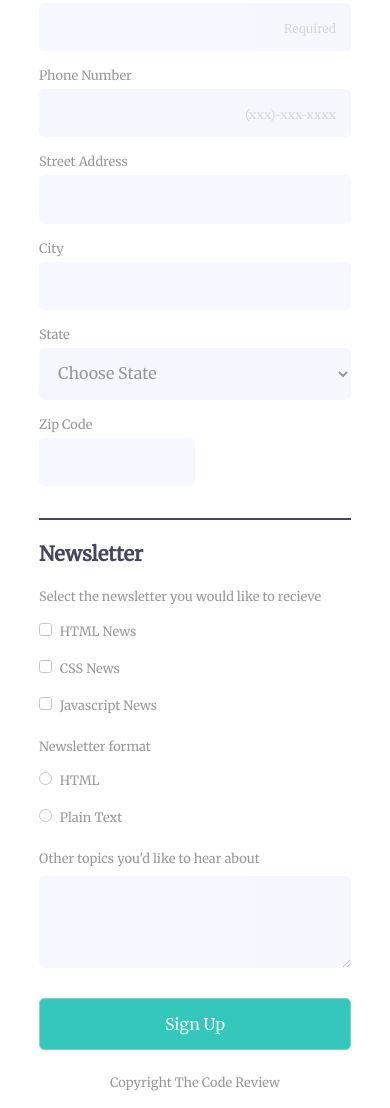
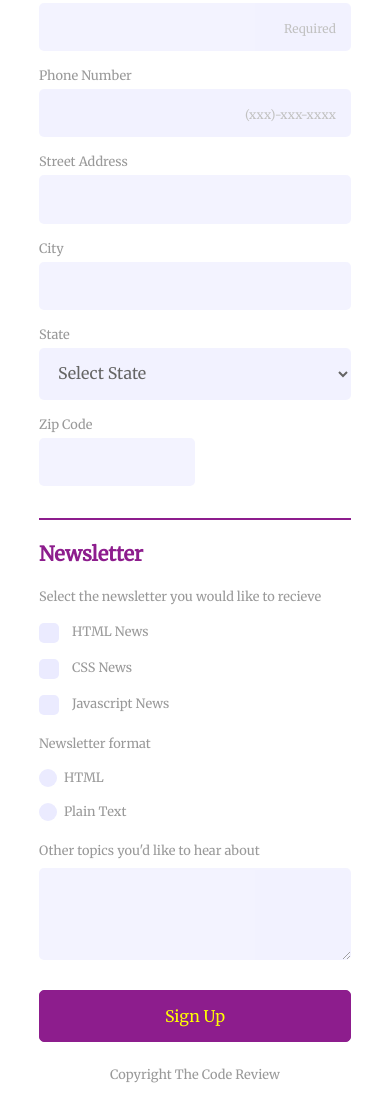
Before and after one commit to Nriley93/techdegree_project_3, a plain HTML site: page index.html in a window 390 px wide. Shown: the part 401-1509 px from the top of the page. Drawn offline with Linux system fonts and the light colour scheme.

Commit message:
Update / techdegree proj-3
CSS / Changed all :root colors except for secondary and aux colors
* Added input types email and telephone
* styled the check and radio inputs
HTML / added container class to form, deleted from fieldset
* added inputs email and telephone, was listed as "text" before
* Changes to select menus placeholder text
* style-check added to checkboxs for styling
* span tags added to label for styling radio buttons
 * Submit button was in fieldset, now moved to bottom of form

```diff
--- a/css/style.css
+++ b/css/style.css
@@ -1,9 +1,10 @@
 :root {
 	--max-width: 768px;
-	--primary-color:#46465f;
+	--primary-color:#8d1d8d;
 	--secondary-color: #999;
 	--aux-color: #ebebff;
-	--focus-color: rgb(104, 107, 255);
+	--focus-color: #be29be;
+	--alt-color: #ffff00;
 }
 *,
 *:before,
@@ -67,15 +68,15 @@ label {
 	width: 100%;
 	margin: 1.5rem 0;
 	padding: 1rem;
-	background: #35c7bb;
-	color: #fff;
-	border: 1px solid #8ad4be;
+	background: var(--primary-color);
+	color: var(--alt-color);
+	border: 1px solid var(--primary-color);
 	border-radius: 5px;
 	cursor: pointer;
 }
 
 .btn:hover {
-	background: #289e94
+	background: var(--focus-color);
 }
 
 .contact {
@@ -101,7 +102,7 @@ footer {
 }
 .main-header {
 	background: var(--primary-color);
-	color: #fff;
+	color: var(--alt-color);
 	padding: 1rem 0;
 }
 /* ^^^ styles top banner while the h1 is styled under elements */
@@ -143,6 +144,8 @@ textarea {
 }
 
 input[type="text"],
+input[type="email"],
+input[type="telephone"],
 select {
 	padding: 15px;
 	margin-top: .25rem;
@@ -187,9 +190,72 @@ Radio and Check boxs
 	margin-top: .75rem;
 }
 
+.style-check {
+  position: absolute;
+  opacity: 0;
+}
+
+.style-check + label {
+  position: relative;
+  cursor: pointer;
+  padding: 0;
+}
+
+.style-check + label:before {
+  content: "";
+  margin-right: 10px;
+  display: inline-block;
+  vertical-align: text-top;
+  width: 20px;
+  height: 20px;
+  background:var(--aux-color);
+  border-radius: 5px;
+}
+/* ^^^ Create's new checkbox before the label */
+
+.style-check:checked + label:before {
+  background: var(--focus-color);
+}
+
+.style-check:checked + label:after {
+  content: "";
+  position: absolute;
+  left: 5px;
+  top: 9px;
+  background: var(--alt-color);
+  width: 2px;
+  height: 2px;
+  box-shadow: 2px 0 0 var(--alt-color), 4px 0 0 var(--alt-color), 4px -2px 0 var(--alt-color), 4px -4px 0 var(--alt-color), 4px -6px 0 var(--alt-color), 4px -8px 0 var(--alt-color);
+  -webkit-transform: rotate(45deg);
+          transform: rotate(45deg);
+}
+
 input[type="radio"],
 input[type="checkbox"] {
 	margin: 0 4px 8px 0;
+}
+
+input[type="radio"] {
+  display: none;
+}
+
+input[type="radio"] + label span {
+  display: inline-block;
+  width: 18px;
+  height: 18px;
+  margin: -1px 4px 0 0;
+  vertical-align: middle;
+	cursor: pointer;
+  border-radius: 50%;
+}
+
+input[type="radio"] + label span {
+  background-color: var(--aux-color);
+}
+
+input[type="radio"]:checked + label span {
+	background-color: var(--focus-color);
+	border: 1px solid var(--alt-color);
 }
 
 /*================
@@ -205,14 +271,21 @@ footer p {
 input,
 select,
 textarea {
-	opacity: .4;
+	opacity: .6;
 }
 input:focus,
 select:focus,
 textarea:focus {
-	opacity: 1;
-	border: 2px solid var(--focus-color);
+	background: var(--focus-color);
+	color: var(--aux-color);
+	border: 2px solid var(--alt-color);
 	transition: all 0.2s .1s ease-in;
+}
+.style-check + label:before,
+.style-check:checked + label:before,
+input[type="radio"] + label span,
+input[type="radio"]:checked + label span {
+  transition: 0.4s linear;
 }
 
 @media(min-width: 768px) {
--- a/index.html
+++ b/index.html
@@ -20,8 +20,8 @@
 			</section>
 		</header>
 		<main>
-			<form class="form" action="index.html" method="POST">
-				<fieldset class="container">
+			<form class="container" action="index.html" method="POST">
+				<fieldset>
 					<legend>Contact Information</legend>
 					<div class="contact">
 						<label for="name">Full Name</label>
@@ -29,11 +29,11 @@
 					</div>
 					<div class="contact">
 						<label for="email">Email Address</label>
-						<input required type="text" id="email" name="user_email" placeholder="Required">
+						<input required type="email" id="email" name="user_email" placeholder="Required">
 					</div>
 					<div class="contact">
 						<label for="tel">Phone Number</label>
-							<input type="text" id="tel" name="user_phone" placeholder="(xxx)-xxx-xxxx">
+							<input type="telephone" id="tel" name="user_phone" placeholder="(xxx)-xxx-xxxx">
 					</div>
 					<div class="contact">
 						<label for="street">Street Address</label>
@@ -46,7 +46,7 @@
 					<div class="contact">
 						<label for="state">State</label>
 						<select name="user_state" id="state">
-								<option value="default">Choose State</option>
+								<option selected="" hidden="" disabled="">Select State</option>
 								<option value="Alabama">Alabama</option>
 								<option value="Texas">Texas</option>
 								<option value="Kentucky">Kentucky</option>
@@ -55,7 +55,6 @@
 								<option value="Nebraska">Nebraska</option>
 								<option value="Michigan">Michigan</option>
 								<option value="Missouri">Missouri</option>
-								<!-- <option value="Wissconsin">Wissconsin</option> -->
 						</select>
 					</div>
 					<div class="contact">
@@ -63,34 +62,34 @@
 						<input type="text" name="user_zipcode" id="zipcode" >
 					</div>
 				</fieldset>
-				<fieldset class="container">
+				<fieldset>
 					<legend>Newsletter</legend>
 					<label>Select the newsletter you would like to recieve</label>
 					<div class="news">
-						<input type="checkbox" name="html" id="html" value="html">
-						<label for="html">HTML News</label>
+						<input class="style-check" type="checkbox" name="html" id="html" value="html">
+						<label for="html"><span></span> HTML News</label>
 					</div>
 					<div class="news">
-						<input type="checkbox" name="css" id="css" value="css">
-						<label for="css">CSS News</label>
+						<input class="style-check" type="checkbox" name="css" id="css" value="css">
+						<label for="css"><span></span> CSS News</label>
 					</div>
 					<div class="mb news">
-						<input type="checkbox" name="javascript" id="javascript" value="javascript">
-						<label for="javascript">Javascript News</label>
+						<input class="style-check" type="checkbox" name="javascript" id="javascript" value="javascript">
+						<label for="javascript"><span></span> Javascript News</label>
 					</div>
 					<label>Newsletter format</label>
 					<div class="news">
 						<input type="radio" name="radio" id="html_format" value="html_format">
-						<label for="html_format">HTML</label>
+						<label for="html_format"><span></span> HTML</label>
 					</div>
 					<div class=" mb news">
 						<input type="radio" name="radio" id="plain" value="plain">
-						<label for="plain">Plain Text</label>
+						<label for="plain"><span></span> Plain Text</label>
 					</div>
 					<label for="topics">Other topics you'd like to hear about</label>
 					<textarea name="topics" id="topics" cols="25" rows="5"></textarea>
-					<button class="btn" type="submit">Sign Up</button>
 				</fieldset>
+				<button class="btn container" type="submit">Sign Up</button>
 			</form>
 			<footer>
 				<p>Copyright The Code Review</p>
```
